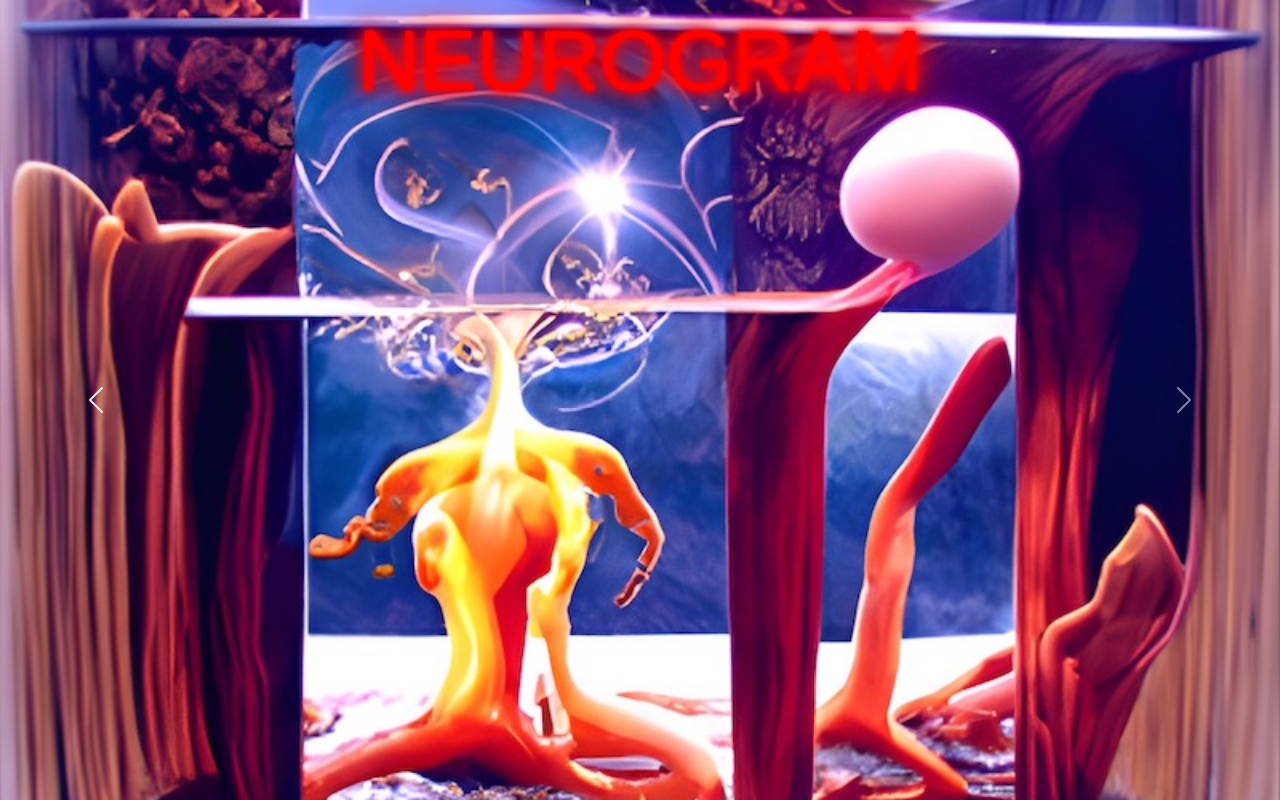
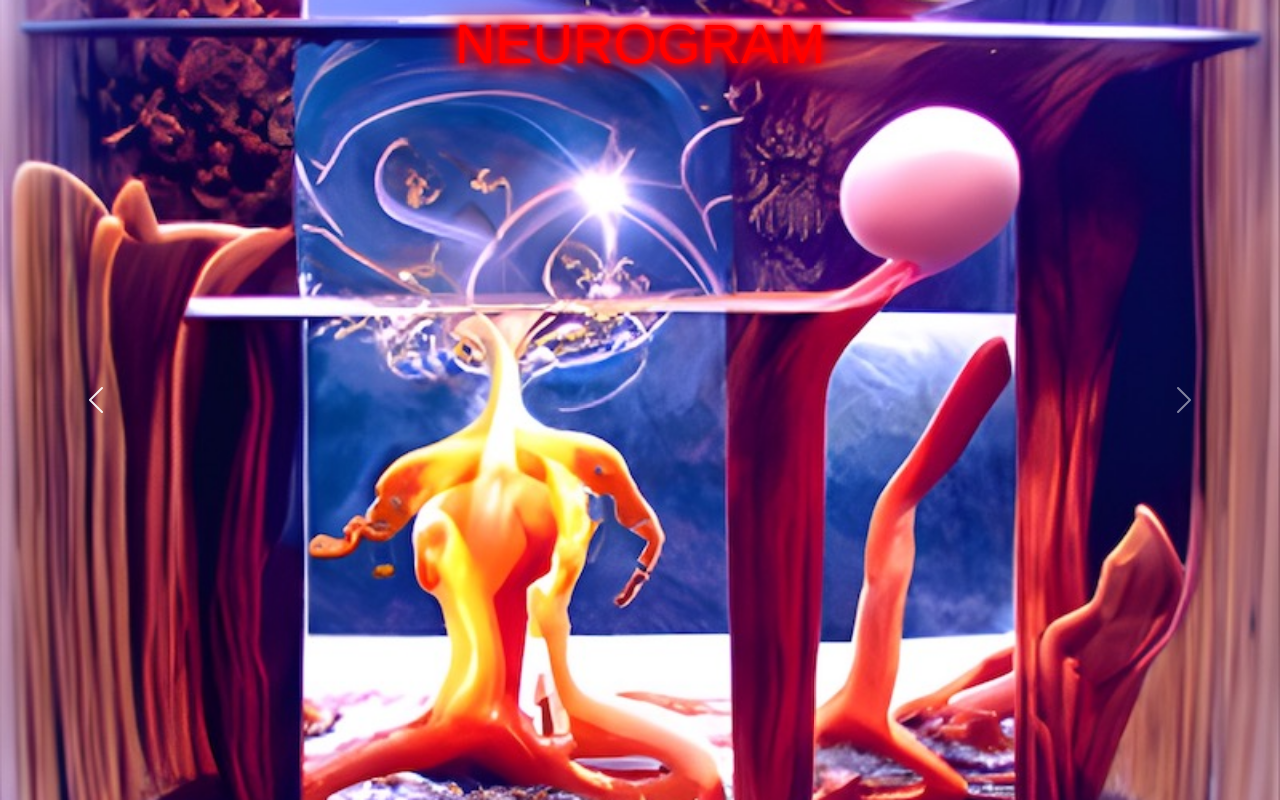
Before and after one commit to zackarooso/NEUROGRAM, a plain HTML site: page index.html in a window 1280 px wide. Drawn offline with nearby package versions, Linux system fonts and the light colour scheme.

Commit message:
Update index.html

```diff
--- a/index.html
+++ b/index.html
@@ -12,7 +12,7 @@
       margin: 0;
     }
     .neurogram-title {
-  font-size: 64pt;
+  font-size: 42pt;
   color: red;
   text-shadow: 0 0 5px red, 0 0 10px red, 0 0 20px red, 0 0 30px red, 0 0 40px red;
   position: absolute;
```
